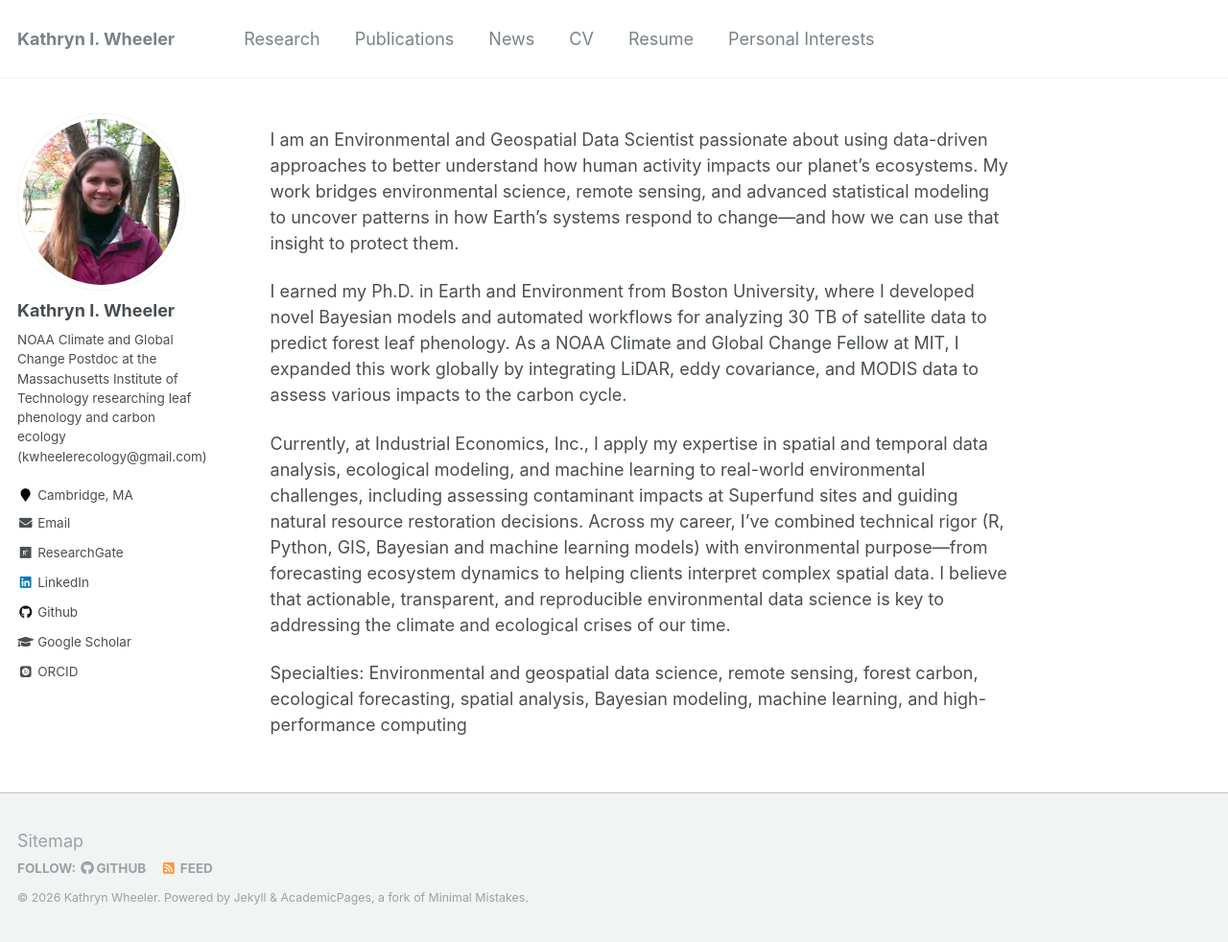
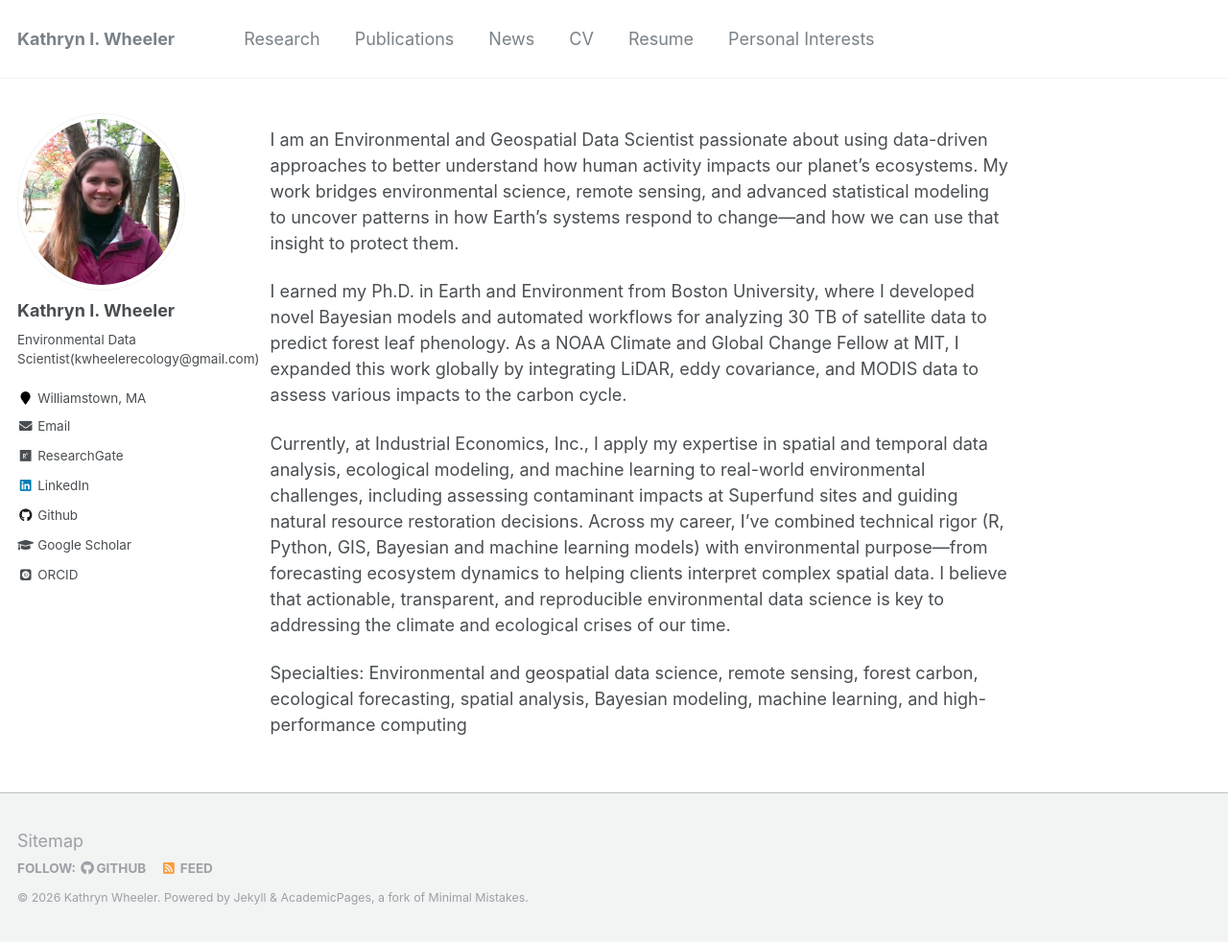
Before and after one commit to k-wheeler/k-wheeler.github.io, a Jekyll site: the page built from _pages/about.md, in a window 1280 px wide and 982 px high. Shown: the whole window at 96% size. Built offline with Jekyll 4.4.1, drawn with Linux system fonts in a browser that asks for light colours; some web fonts are replaced.

Commit message:
Updated bio

```diff
--- a/_config.yml
+++ b/_config.yml
@@ -67,8 +67,8 @@ analytics:
 author:
   name             : "Kathryn I. Wheeler"
   avatar           : "profile.png"
-  bio              : "NOAA Climate and Global Change Postdoc at the Massachusetts Institute of Technology researching leaf phenology and carbon ecology (kwheelerecology@gmail.com)"
-  location         : "Cambridge, MA"
+  bio              : "Environmental Data Scientist(kwheelerecology@gmail.com)"
+  location         : "Williamstown, MA"
   employer         :
   googlescholar    : "https://scholar.google.com/citations?user=u70ni9sAAAAJ&hl=en"
   email            : "kwheelerecology@gmail.com"
```
